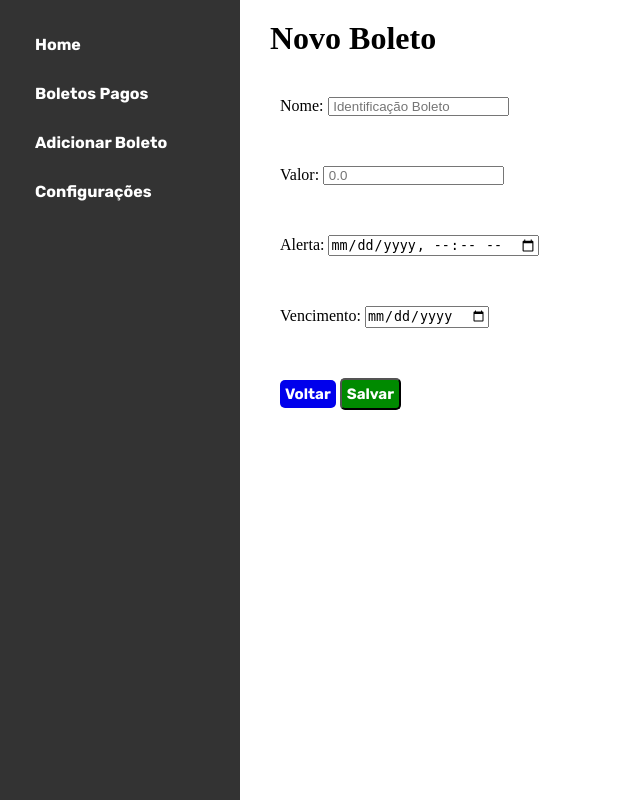
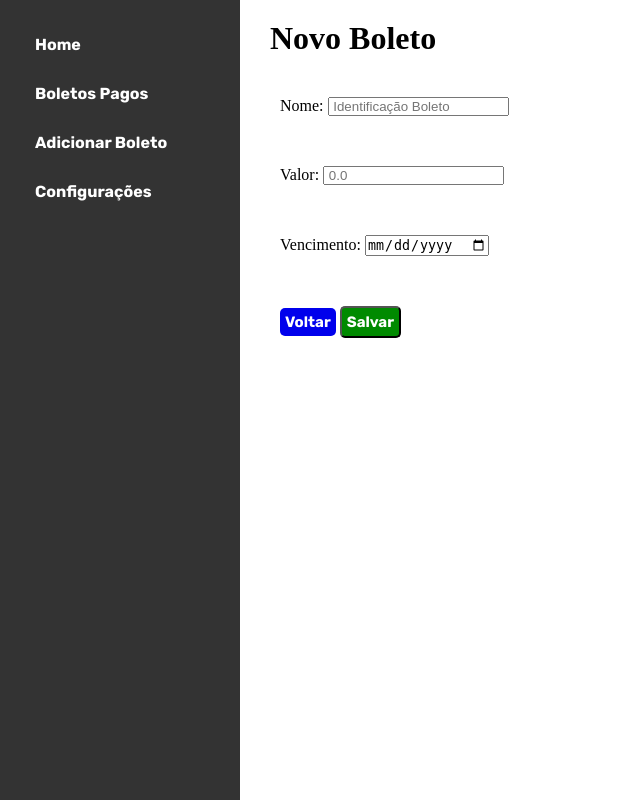
Before and after one commit to gontijogabriel/ProjetoTI-CEUB, a Flask app: page /cadastrar in a window 1280 px wide. Shown: the whole page, without its empty margins (0-640 px from the left). Run offline with Flask 3, Linux system fonts and the light colour scheme; some web fonts are replaced.

Commit message:
att 1/2 cadastrar

```diff
--- a/app.py
+++ b/app.py
@@ -17,6 +17,9 @@ def index():
 
     boletos_view = []
     soma = []
+
+
+
     for b in boletos:
         if b.situacao_pagamento == 'ausente':
             boletos_view.append(b)
@@ -30,9 +33,8 @@ def index():
 def cadastrar_boleto():
     if request.method == 'POST':
         nome = request.form['nome']
+        valor = request.form['valor']
         vencimento = request.form['vencimento']
-        alerta = request.form['alerta']
-        valor = request.form['valor']
 
         conn = get_db_connection()
         novo_boleto = Boletos(nome=nome, vencimento=vencimento, alerta=alerta, valor=valor,
--- a/templates/adicionar_boleto.html
+++ b/templates/adicionar_boleto.html
@@ -16,13 +16,8 @@
             </div>
 
             <div class="form__item">
-                <label for="">Alerta:</label>
-                <input type="datetime-local" name="alerta" >
-            </div>
-
-            <div class="form__item">
                 <label for="">Vencimento:</label>
-                <input type="date" name="vencimento">
+                <input type="date" name="vencimento" >
             </div>
 
             <div class="form__item">
--- a/templates/editar.html
+++ b/templates/editar.html
@@ -17,11 +17,6 @@
             </div>
 
             <div class="form__item">
-                <label for="">Alerta:</label>
-                <input type="datetime-local" name="alerta" value="{{ boleto.alerta }}">
-            </div>
-
-            <div class="form__item">
                 <label for="">Vencimento:</label>
                 <input type="date" name="vencimento" value="{{ boleto.vencimento }}">
             </div>
```
